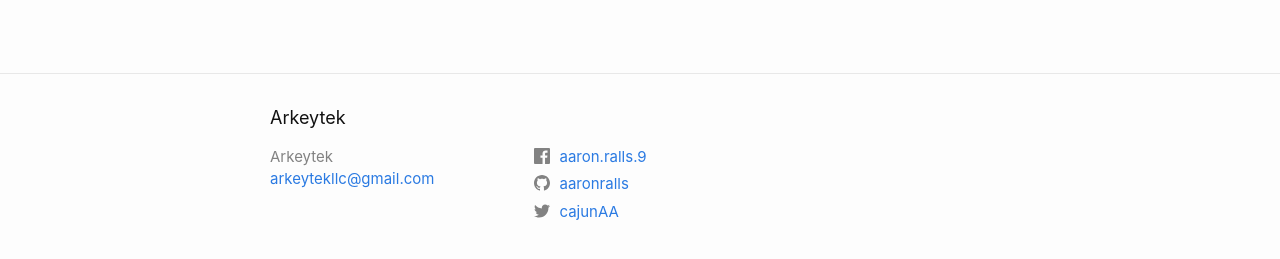
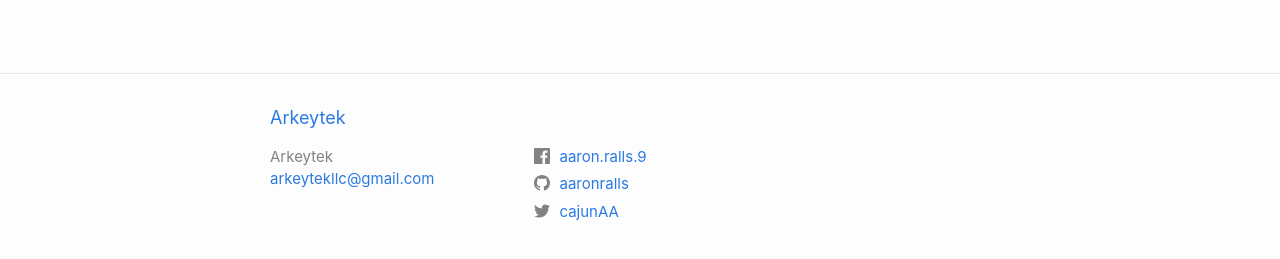
Before and after one commit to rahulambhore3/rahulambhore3.github.io, a Jekyll site: the page built from _authors/aaron.md, in a window 1280 px wide. Shown: the part 617-876 px from the top of the page. Built offline with Jekyll 4.4.1, drawn with Linux system fonts in a browser that asks for light colours.

Commit message:
added home link to footer.

```diff
--- a/_includes/footer.html
+++ b/_includes/footer.html
@@ -3,18 +3,21 @@
 
   <div class="wrapper">
 
-    <h2 class="footer-heading">{{ site.title | escape }}</h2>
+    <a class="" rel="author" href="{{ "/" | relative_url }}"><h2 class="footer-heading">{{ site.title | escape }}</h2></a>
 
     <div class="footer-col-wrapper">
       <div class="footer-col footer-col-1">
         <ul class="contact-list">
           <li class="p-name">
-            {%- if site.author -%}
-              {{ site.author | escape }}
-            {%- else -%}
-              {{ site.title | escape }}
-            {%- endif -%}
+
+              {%- if site.author -%}
+                {{ site.author | escape }}
+              {%- else -%}
+                {{ site.title | escape }}
+              {%- endif -%}
+
             </li>
+
             {%- if site.email -%}
             <li><a class="u-email" href="mailto:{{ site.email }}">{{ site.email }}</a></li>
             {%- endif -%}
```
